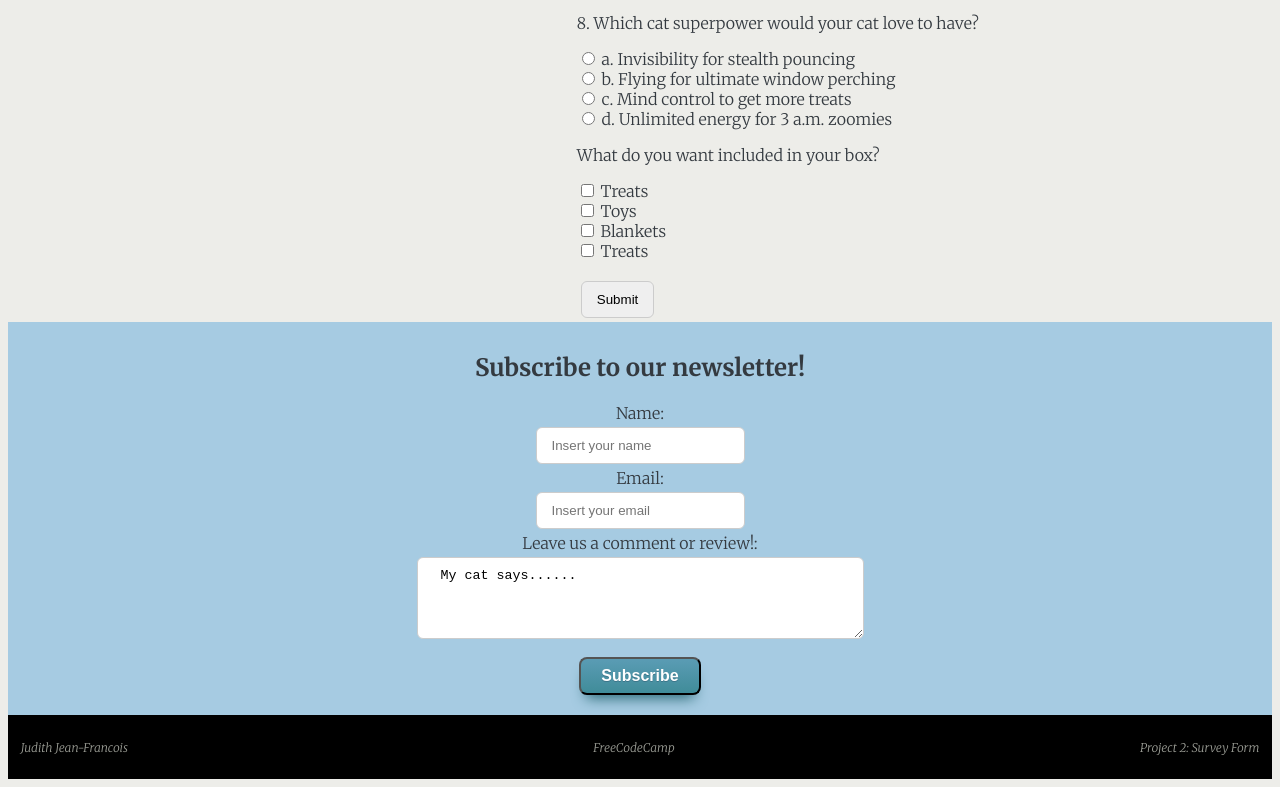
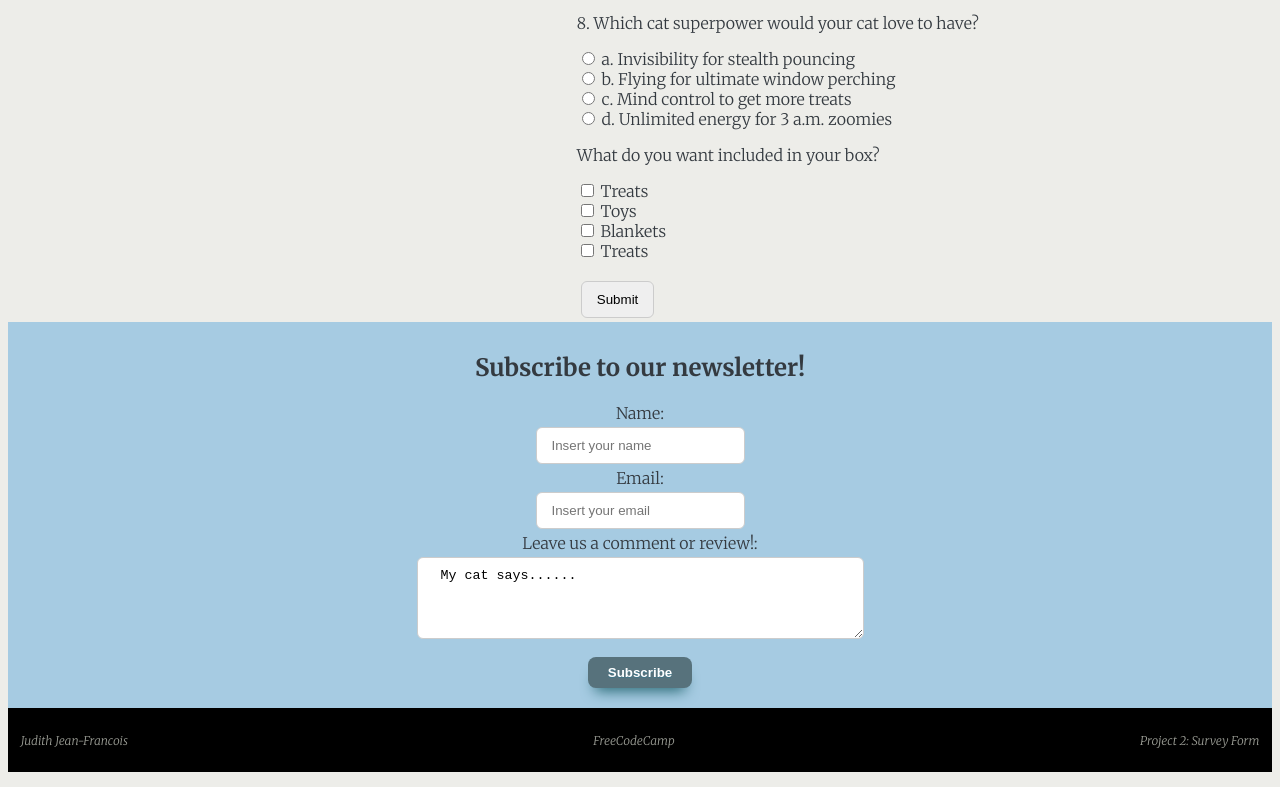
Before and after one commit to Jud1th1/SurveyForm-, a plain HTML site: page index.html in a window 1280 px wide. Shown: the part 2244-3031 px from the top of the page. Drawn offline with Linux system fonts and the light colour scheme; a web font is replaced by a local one.

Commit message:
readme file

```diff
--- a/styles.css
+++ b/styles.css
@@ -75,23 +75,18 @@ section{
 
 .myButton {
 	box-shadow: 0px 10px 14px -7px #276873;
-	background:linear-gradient(to bottom, #599bb3 5%, #408c99 100%);
-	background-color:#599bb3;
+	background-color:#57727c;
 	border-radius:8px;
 	display:inline-block;
-	cursor:pointer;
 	color:#ffffff;
-	font-family:Arial;
-	font-size:16px;
 	font-weight:bold;
 	padding: 8px 20px;
-	text-decoration:none;
 	text-shadow:0px 1px 0px #3d768a;
     margin: 10px;
+    border: none;
 }
 .myButton:hover {
-	background:linear-gradient(to bottom, #408c99 5%, #599bb3 100%);
-	background-color:#408c99;
+	background-color:#000;
 }
 .myButton:active {
 	position:relative;
```
Also changed, not shown: images/Add a heading.png (added), 1 other file.
